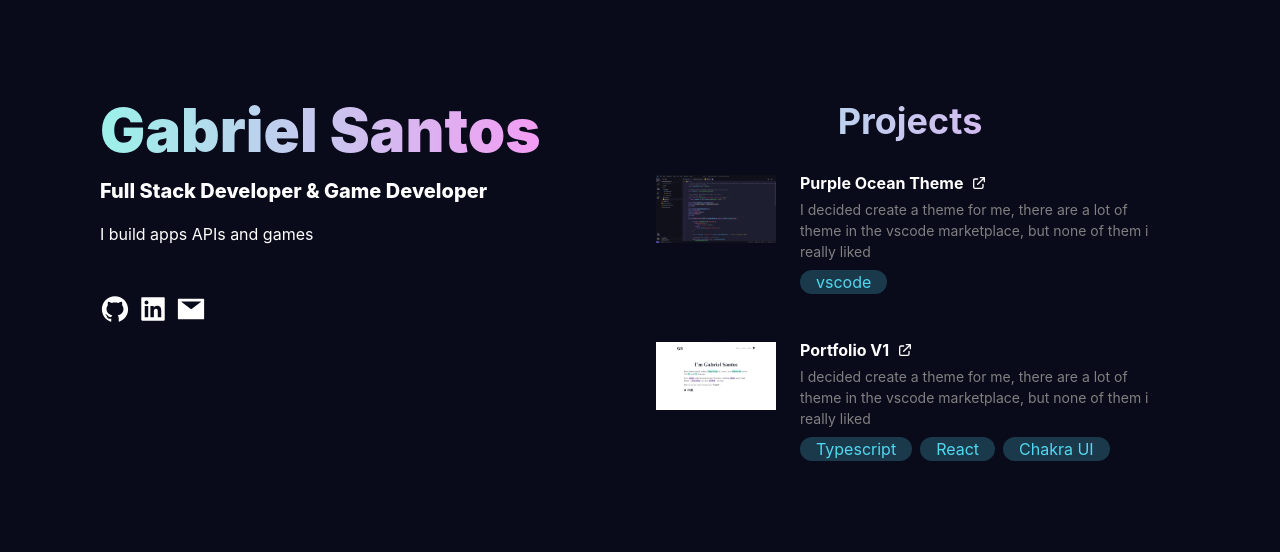
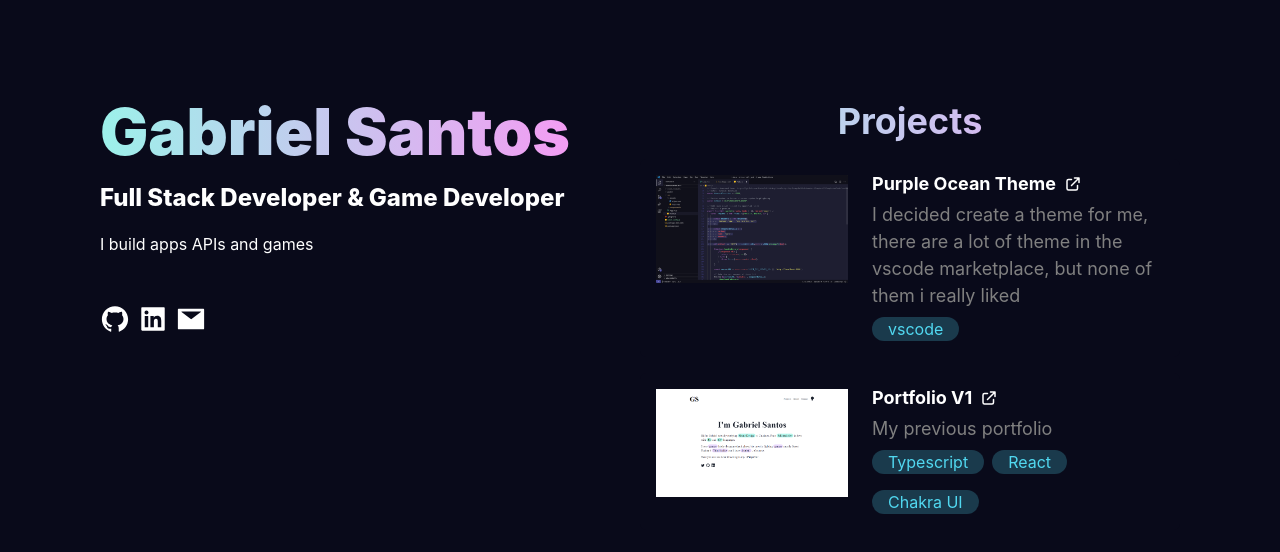
Before and after one commit to gbcosta/portfolioV2, a React (Vite) app: page / in a window 1280 px wide. Shown: the top 552 px of the page. Built offline with nearby package versions, Linux system fonts and the light colour scheme.

Commit message:
update header

```diff
--- a/src/App.tsx
+++ b/src/App.tsx
@@ -9,7 +9,7 @@ function App() {
       className="Container"
       height={"100vh"}
       sx={{
-        marginX: { "2xl": 250, xl: 100, lg: 50, md: 25, sm: 10, base: 5 },
+        marginX: { "2xl": 125, xl: 100, lg: 50, md: 25, sm: 10, base: 5 },
         mt: 100,
         mb: 25,
         height: "100hs",
--- a/src/components/cardItem/cardItem.tsx
+++ b/src/components/cardItem/cardItem.tsx
@@ -62,8 +62,17 @@ const CardItem = (props: {
       <Image
         src={props.img}
         sx={{
-          maxW: { sm: 1920 / 16, base: 0 },
-          maxHeight: 1080 / 16,
+          maxW: {
+            md: 1920 / 12,
+            lg: 1920 / 10,
+            "2xl": 1920 / 8,
+            base: "0px",
+          },
+          maxHeight: {
+            sm: 1080 / 12,
+            lg: 1080 / 10,
+            "2xl": 1080 / 8,
+          },
           visibility: { sm: "visible", base: "hidden" },
         }}
       />
@@ -75,7 +84,7 @@ const CardItem = (props: {
             flexDir: "row",
             display: "flex",
             gap: 2,
-            fontSize: { base: "md", "2xl": "xl" },
+            fontSize: { base: "md", xl: "lg", "2xl": "2xl" },
             fontWeight: 700,
           }}
         >
@@ -94,7 +103,7 @@ const CardItem = (props: {
             padding: 0,
             color: "gray",
             mt: 2,
-            fontSize: { base: "sm", "2xl": "lg" },
+            fontSize: { base: "sm", xl: "lg", "2xl": "xl" },
           }}
         >
           {props.children}
--- a/src/components/header/header.tsx
+++ b/src/components/header/header.tsx
@@ -18,15 +18,22 @@ const Header = (): JSX.Element => {
         alignSelf: "flex-start",
         display: "flex",
         alignItems: { md: "flex-start", base: "center" },
+        textAlign: { base: "center", md: "inherit" },
       }}
     >
       <Heading
-        size={{ "2xl": "4xl", lg: "3xl", base: "2xl" }}
+        size={{ "2xl": "200rem", lg: "3xl", base: "2xl" }}
         sx={{
           fontWeight: 900,
           bgGradient: "linear(to-r, #9cf1ea, #f39cf3)",
           backgroundClip: "text",
           color: "transparent",
+          fontSize: {
+            "2xl": "5.5rem",
+            lg: "4rem",
+            md: "3.25rem",
+            base: "2.5rem",
+          },
         }}
       >
         Gabriel Santos
@@ -36,14 +43,22 @@ const Header = (): JSX.Element => {
           color: "white",
           fontWeight: 800,
           mt: "4",
-          fontSize: { "2xl": "2xl", lg: "xl", base: "lg" },
+          fontSize: {
+            "2xl": "2rem",
+            lg: "1.5rem",
+            md: "1.25rem",
+            base: "1rem",
+          },
         }}
       >
         Full Stack Developer & Game Developer
       </Text>
       <Text
         color={"white"}
-        sx={{ mt: "4", fontSize: { "2xl": "xl", lg: "md", base: "sm" } }}
+        sx={{
+          mt: "4",
+          fontSize: { "2xl": "xl", lg: "md", base: "sm" },
+        }}
       >
         I build apps APIs and games
       </Text>
--- a/src/components/projects/projects.tsx
+++ b/src/components/projects/projects.tsx
@@ -35,8 +35,7 @@ const Projects = (): JSX.Element => {
         techsInfo={["Typescript", "React", "Chakra UI"]}
         link="https://gbcostasantv1.netlify.app/"
       >
-        I decided create a theme for me, there are a lot of theme in the vscode
-        marketplace, but none of them i really liked
+        My previous portfolio
       </CardItem>
       <Flex sx={{ flexDir: "column" }}></Flex>
     </Flex>
```
